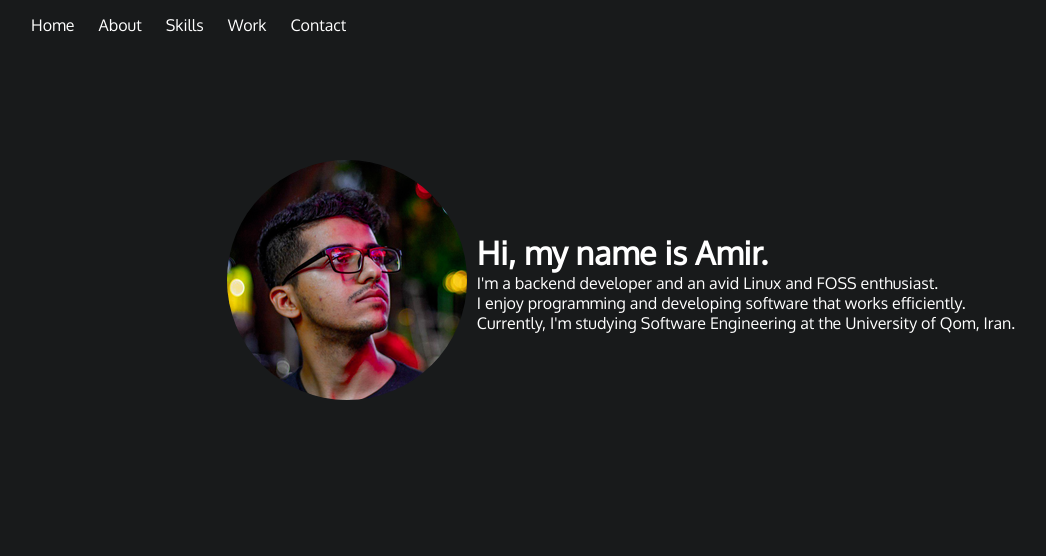
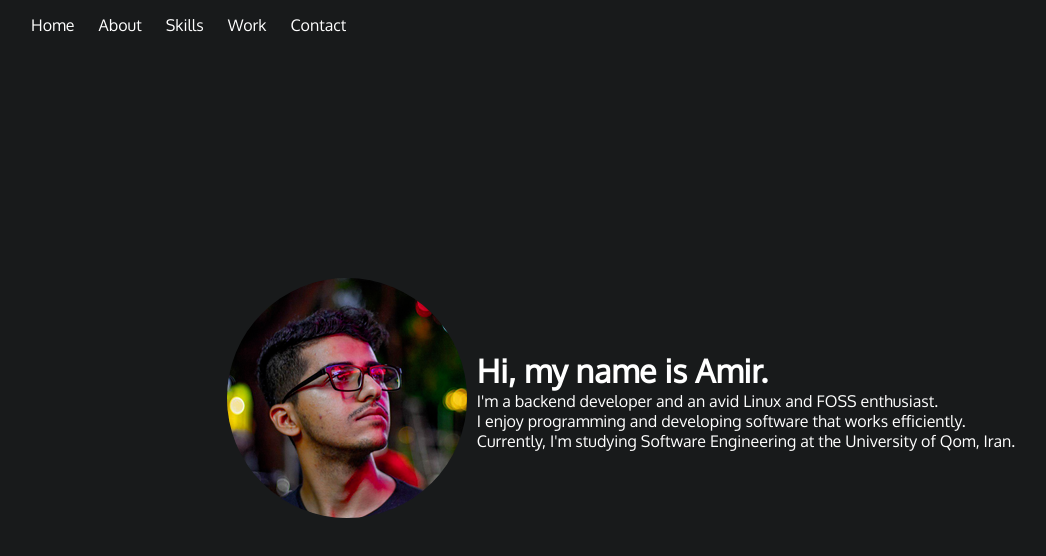
Before and after one commit to amirashabani/shabani.xyz, a plain HTML site: page index.html in a window 1280 px wide. Shown: the whole page, without its empty margins (19-1065 px from the left). Drawn offline with Linux system fonts and the light colour scheme.

Commit message:
no need for <main> tag

```diff
--- a/index.html
+++ b/index.html
@@ -17,7 +17,6 @@
                 </ul>
             </nav>
         </header>
-        <main>
         <div class="container">
             <div class="introduction">
                 <div class="noselect">
@@ -30,6 +29,5 @@
             </div>
             <div class="clearfix"></div>
         </div>
-        </main>
     </body>
 </html>
--- a/styles/style.css
+++ b/styles/style.css
@@ -2,8 +2,8 @@ body, html {
     background-color: #181A1B;
     color: white;
     height: 100%;
-    margin: 50px 0 0 0;
-    padding: 30px;
+    margin: 0;
+    padding: 0;
     font-family: 'Oxygen', sans-serif;
 }
 
```
Lines whose indentation alone changed are shown as unchanged.
